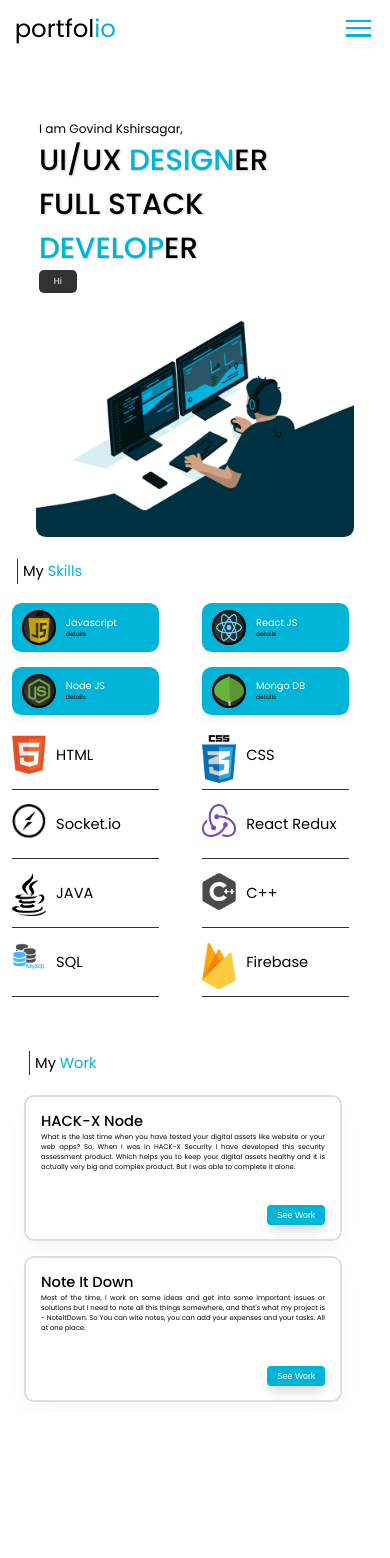
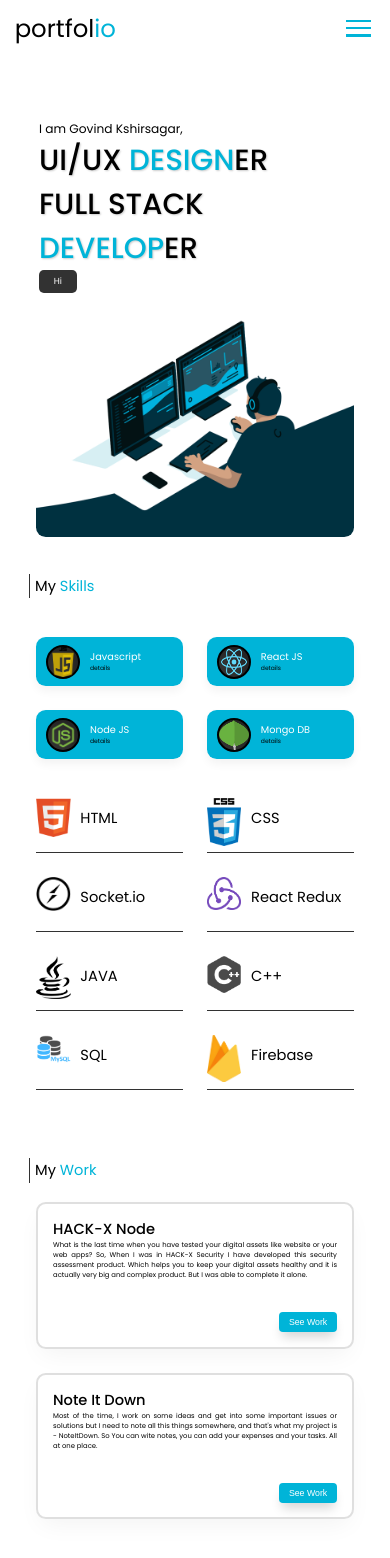
Before and after one commit to Kshirsagar-Govind/the-portfolio, a React (Create React App) app: page / in a window 390 px wide. Shown: the top 1558 px of the page. Before the commit the page ends 1412 px from the top, so only its background shows below. Built offline with nearby package versions, Linux system fonts and the light colour scheme.

Commit message:
new changes

```diff
--- a/src/Components/CSS/comps-styles.css
+++ b/src/Components/CSS/comps-styles.css
@@ -7,6 +7,11 @@
 
 .prim-color {
   color: var(--primary);
+}
+.make-it-centered {
+  display: flex;
+  flex-direction: column;
+  align-items: center;
 }
 
 .page-title-div {
--- a/src/Components/CSS/my-work-style.css
+++ b/src/Components/CSS/my-work-style.css
@@ -112,12 +112,13 @@ html {
     font-weight: 400;
   }
   .MyWorkPage .work-section {
-    display: grid;
-    grid-template-columns: repeat(1, 1fr);
-    width: 100%;
-    gap: 5%;
+    display: flex;
+    /* grid-template-columns: repeat(1, 1fr); */
+
+    /* width: 100%; */
+    flex-direction: column;
   }
-  .MyWorkPage .work-section .work-card-container {
+  .work-section .work-card-container {
     box-shadow: 0rem 2rem 5rem -1rem rgba(0, 0, 0, 0.05);
     width: 65rem;
     height: 30rem;
@@ -128,14 +129,15 @@ html {
     display: flex;
     justify-content: space-between;
     flex-direction: column;
+    margin-bottom: 5rem;
   }
 
-  .MyWorkPage .work-section .work-card-container span h1 {
+  .work-section .work-card-container span h1 {
     font-size: 3rem;
     font-weight: 500;
     /* background: linear-gradient(93.1deg, #00b4d8 0%, #00687c 102.59%); */
   }
-  .MyWorkPage .work-section .work-card-container span p {
+  .work-section .work-card-container span p {
     font-size: 1.4rem;
     text-align: justify;
   }
--- a/src/Components/CSS/skills-page-style.css
+++ b/src/Components/CSS/skills-page-style.css
@@ -174,7 +174,7 @@ html {
   .MySkillsPage {
     height: fit-content;
     /* background-color: red; */
-    padding: 2rem 2.5rem;
+    padding: 5rem;
     position: relative;
   }
   .MySkillsPage .page-title-div {
@@ -197,15 +197,23 @@ html {
     font-family: 'Poppins', sans-serif;
     font-weight: 400;
   }
-
+  .skill-section {
+    /* border: 1px solid; */
+    display: flex;
+    flex-direction: column;
+    align-items: center;
+  }
   .skills-part-1 {
     display: grid;
-    /* border: 1px solid; */
     /* justify-content: space-between; */
-    gap: 3rem;
-    /* width: 70rem; */
+    gap: 5rem;
+    min-width: fit-content;
+    /* width: 100%; */
     grid-template-columns: repeat(2, 1fr);
     margin: 4rem 0;
+  }
+  .skills-part-1:last-child {
+    margin-right: 0;
   }
   .skill-1-wrapper {
     /* padding: 0 1rem; */
--- a/src/Components/MyWorkPage.jsx
+++ b/src/Components/MyWorkPage.jsx
@@ -13,16 +13,17 @@ function MyWork() {
           <span className="prim-color"> Work</span>
         </h1>
       </div>
+      <div className="make-it-centered">
         <div className="work-section">
           <div className="work-card-container">
             <span>
               <h1>HACK-X Node</h1>
               <p>
                 What is the last time when you have tested your digital assets
-              like website or your web apps? So, When I was in HACK-X Security I
-              have developed this security assessment product. Which helps you
-              to keep your digital assets healthy and it is actually very big
-              and complex product. But I was able to complete it alone.
+                like website or your web apps? So, When I was in HACK-X Security
+                I have developed this security assessment product. Which helps
+                you to keep your digital assets healthy and it is actually very
+                big and complex product. But I was able to complete it alone.
               </p>
             </span>
             <div className="float-right">
@@ -33,10 +34,11 @@ function MyWork() {
             <span>
               <h1>Note It Down</h1>
               <p>
-              Most of the time, I work on some ideas and get into some important
-              issues or solutions but I need to note all this things somewhere,
-              and that's what my project is - NoteItDown. So You can wite notes,
-              you can add your expenses and your tasks. All at one place.
+                Most of the time, I work on some ideas and get into some
+                important issues or solutions but I need to note all this things
+                somewhere, and that's what my project is - NoteItDown. So You
+                can wite notes, you can add your expenses and your tasks. All at
+                one place.
               </p>
             </span>
             <div className="float-right">
@@ -45,6 +47,7 @@ function MyWork() {
           </div>
         </div>
       </div>
+    </div>
   );
 }
 
```
Lines whose indentation alone changed are shown as unchanged.
